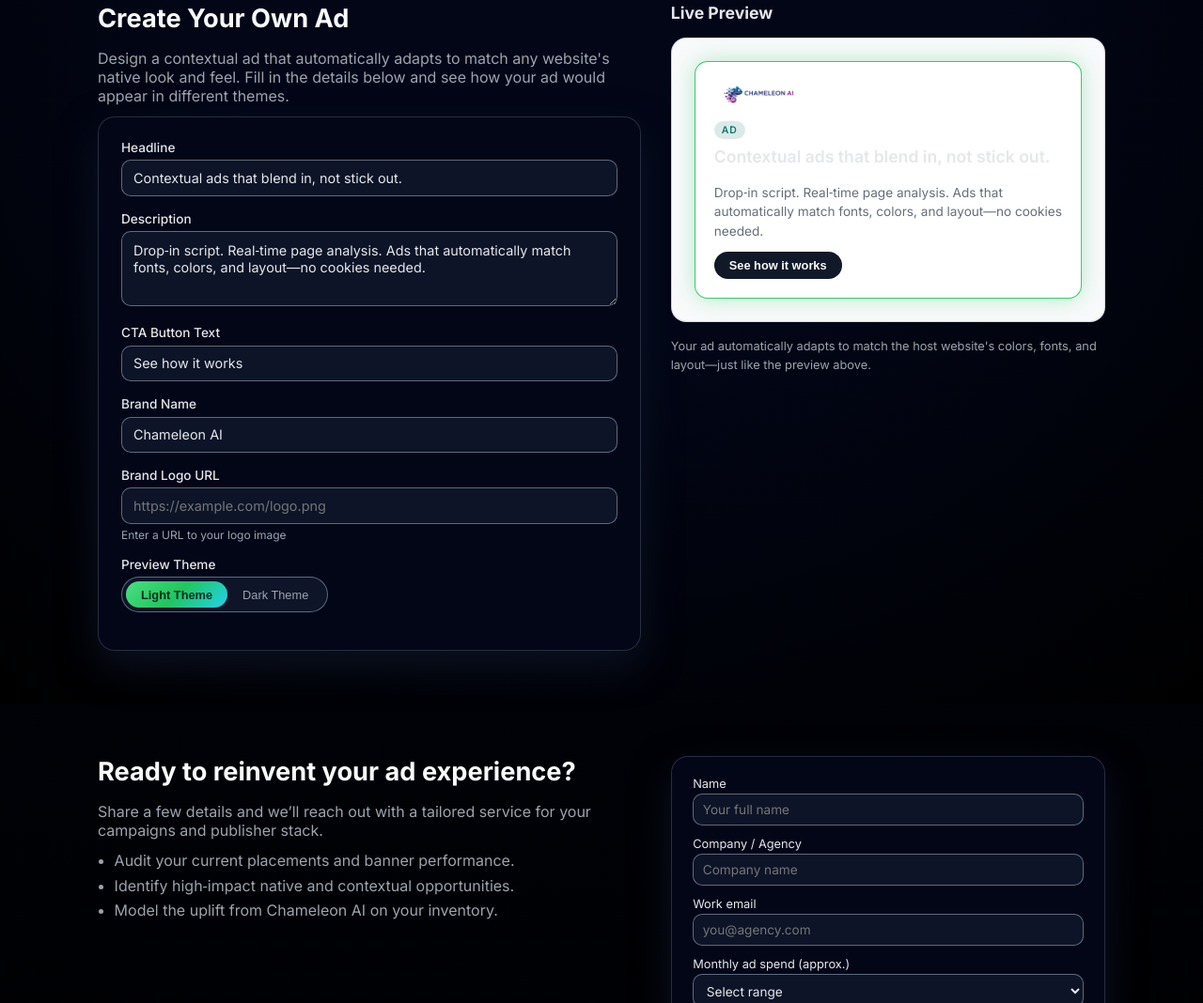
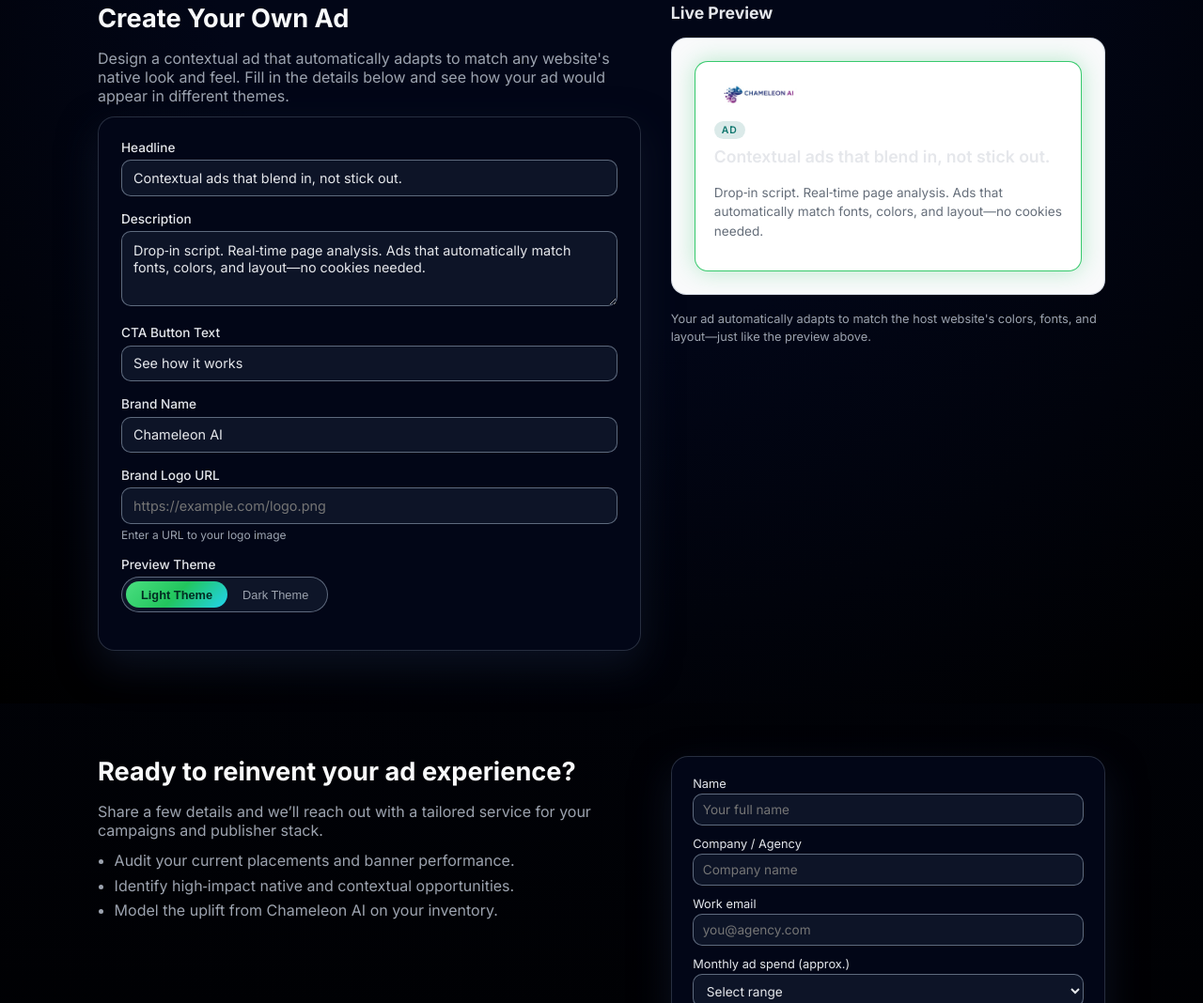
Before and after one commit to chirag07p/Chameleon-AI, a plain HTML site: page chameleon ai/index.html in a window 1280 px wide. Shown: the part 3235-4303 px from the top of the page at 94% size. Drawn offline with Linux system fonts and the light colour scheme.

Commit message:
Update index.html

```diff
--- a/chameleon ai/index.html
+++ b/chameleon ai/index.html
@@ -492,7 +492,6 @@
                 <div class="preview-badge">Ad</div>
                 <h3 class="preview-headline" id="preview-headline">Contextual ads that blend in, not stick out.</h3>
                 <p class="preview-description" id="preview-description">Drop‑in script. Real‑time page analysis. Ads that automatically match fonts, colors, and layout—no cookies needed.</p>
-                <button type="button" class="preview-cta" id="preview-cta">See how it works</button>
               </div>
             </div>
             <p class="preview-note">
```
